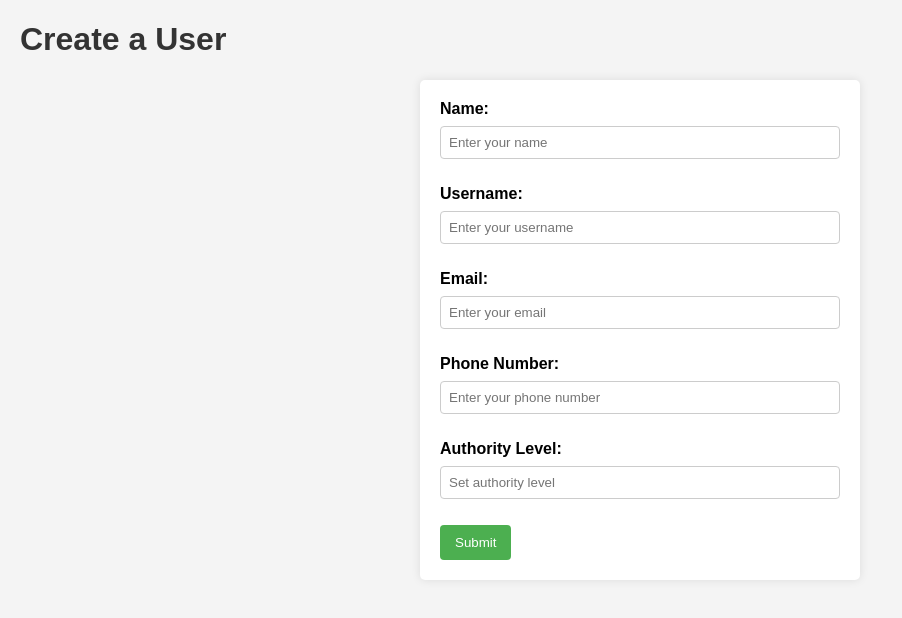
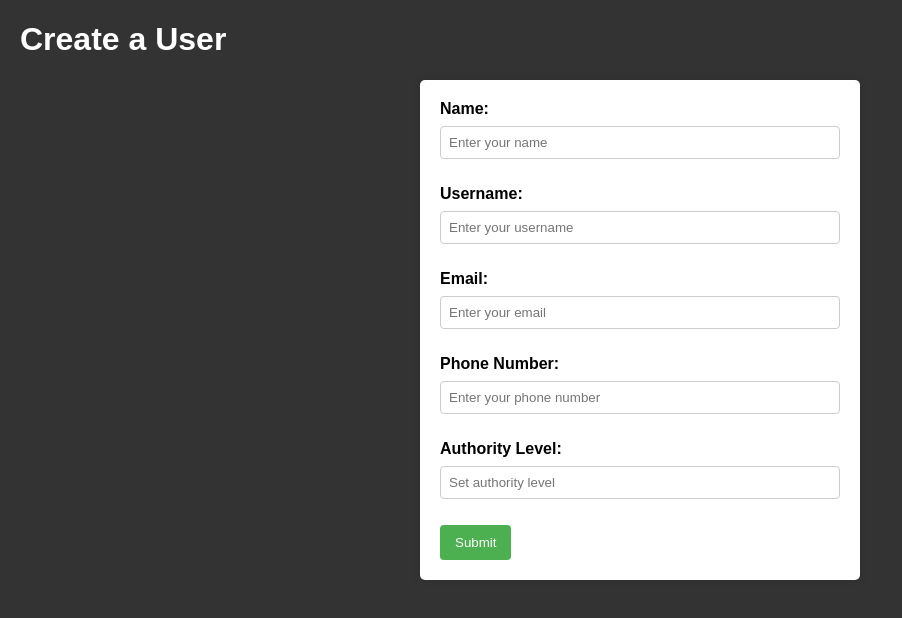
Before and after one commit to PedroSantosMartinez/BusinessCase1, a plain HTML site: page index.html in a window 1280 px wide. Shown: the whole page, without its empty margins (0-902 px from the left). Drawn offline with Linux system fonts and the light colour scheme.

Commit message:
BG color change

```diff
--- a/script.js
+++ b/script.js
@@ -9,5 +9,5 @@ document.getElementById('userForm').addEventListener('submit', function(event) {
     const authority = document.getElementById('authority').value;
 
     // You can now process these values, like sending them to a server or displaying a message
-    alert(`User created: \nName: ${name} \nUsername: ${username} \nEmail: ${email} \nPhone: ${phone} \nAuthority Level: ${authority}`);
+    alert(`User created: \nName: ${name} \nUsername: ${username} \nEmail: ${email} \nPhone: ${phone} \nAuthority Level: ${authority} \nNow entering Dashboard`);
 });
--- a/styles.css
+++ b/styles.css
@@ -1,11 +1,11 @@
 body {
     font-family: Arial, sans-serif;
-    background-color: #f4f4f4;
+    background-color: #333;
     margin: 20px;
 }
 
 h1 {
-    color: #333;
+    color: #fff;
 }
 
 form {
```
